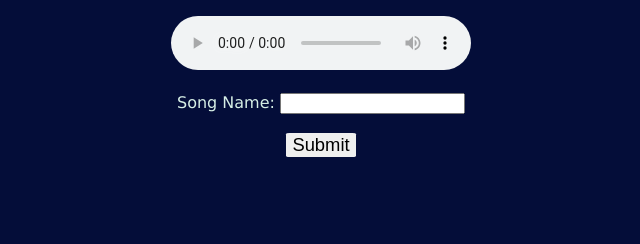
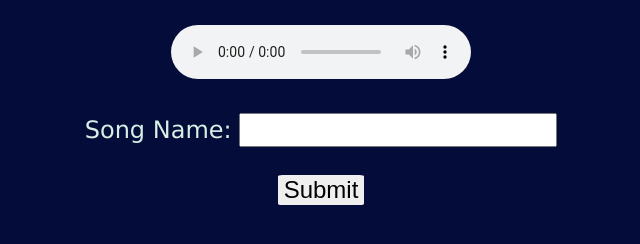
Before and after one commit to mwc670/MysterySong, a plain HTML site: page index.html in a window 1280 px wide. Shown: the part 90-334 px from the top of the page, without its empty margins (327-967 px from the left). Drawn offline with Linux system fonts and the light colour scheme.

Commit message:
Update index.html

```diff
--- a/index.html
+++ b/index.html
@@ -14,7 +14,7 @@
         body{
             text-align: center;
             font-family: Verdana, sans-serif;
-            font-size: 1rem;
+            font-size: 1.5rem;
             text-align: center;
             width: 100%;
         }
@@ -25,16 +25,18 @@
         button{
             border:1px;
             border-radius: 5%;
-            font-size: 1.15rem;
+            font-size: 1.5rem;
         }
-
+        input{
+            font-size: 1.5rem;
+        }
     </style>
 </head>
 <body>
     <h1>Mystery Song of the Day</h1>
     <br />
-       <audio controls src="https://audio.jukehost.co.uk/I8vsGlOEkZGzBvGFvxwFHhh0mMrvMasc">
-        <a href="https://audio.jukehost.co.uk/I8vsGlOEkZGzBvGFvxwFHhh0mMrvMasc" type="audio/mp3">Download Audio</a>;
+       <audio controls src="https://github.com/mwc670/MysterySong/raw/main/Songs/MysterySong3.mp3">
+        <a href="https://github.com/mwc670/MysterySong/raw/main/Songs/MysterySong3.mp3" type="audio/mp3">Download Audio</a>;
     </audio><br />
     <br />
    <label for="songName">Song Name: </label>
```
